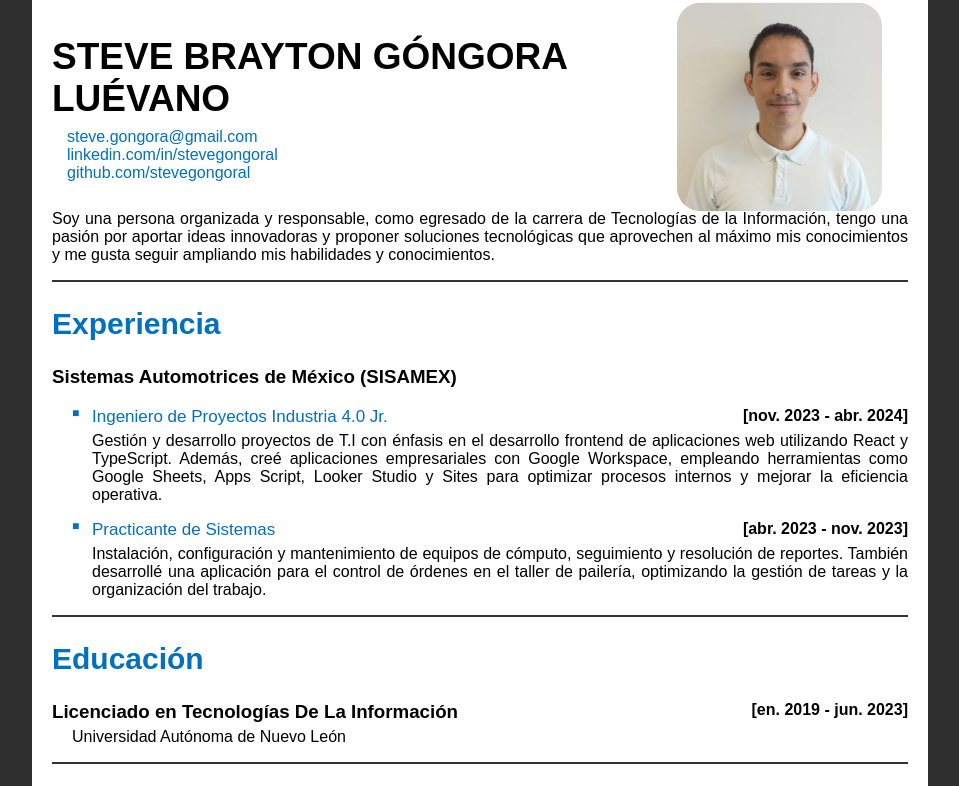
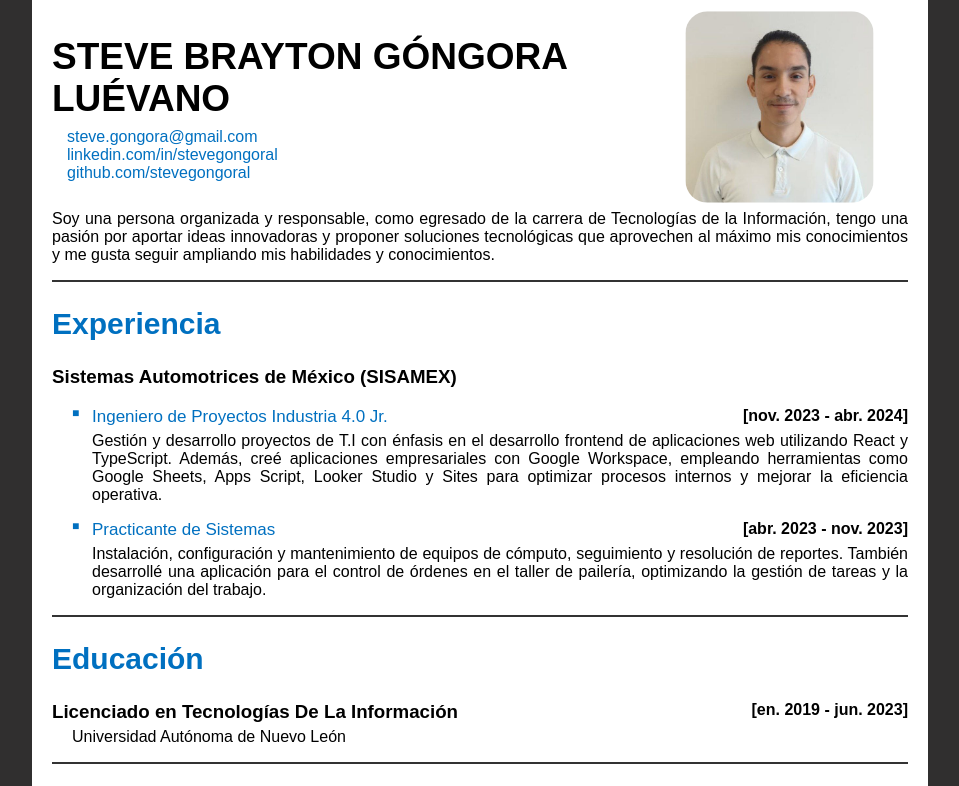
Before and after one commit to SteveGongoraL/CV-SteveGongoraL, a plain HTML site: page index.html in a window 1280 px wide. In both pictures the pointer is over the picture 939 px from the left and 107 px from the top of the page. Shown: the top 786 px of the page, without its empty margins (160-1119 px from the left). Drawn offline with Linux system fonts and the light colour scheme.

Commit message:
Se modifico el aspecto de la img de perfil

```diff
--- a/styles.css
+++ b/styles.css
@@ -46,6 +46,7 @@ a:visited {
     Imagen del CV
 */
 .cvImg{
+    min-width: 110px;
     width: 20%;
     margin: 20px 20px 0 0;
 }
@@ -58,7 +59,7 @@ a:visited {
     transition: transform 0.3s;
 }
 .cvImg img:hover {
-    transform: scale(1.2);
+    transform: scale(1.1);
 }
 
 
```
